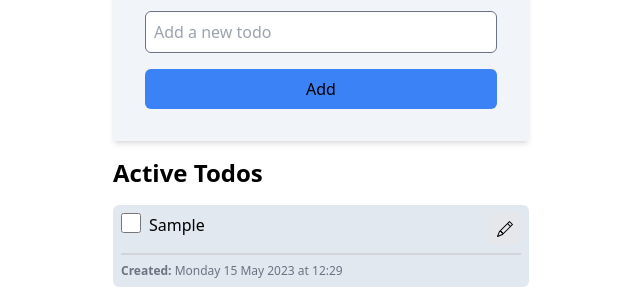
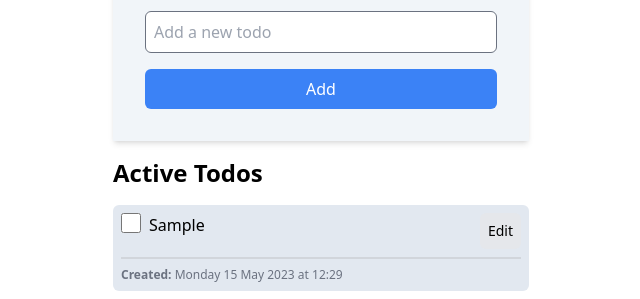
Before and after one commit to utarit/todo-example, a Next.js app: page / in a window 1280 px wide. Both pictures are taken after typing "Sample" into the empty fields and a click on the button "Add". Shown: the part 140-439 px from the top of the page, without its empty margins (319-959 px from the left). Built offline with nearby package versions, Linux system fonts and the light colour scheme.

Commit message:
Apply animation for list items

```diff
--- a/app/page.tsx
+++ b/app/page.tsx
@@ -70,7 +70,10 @@ export default function Home() {
           />
         </label>
 
-        <button className="w-full bg-blue-500 rounded-md p-2" type="submit">
+        <button
+          className="w-full bg-blue-500 rounded-md p-2 hover:bg-blue-600 active:bg-blue-700 text-white"
+          type="submit"
+        >
           Add
         </button>
       </form>
--- a/components/EditModal.tsx
+++ b/components/EditModal.tsx
@@ -47,13 +47,16 @@ const EditModal = ({ content, onClose, onSave }: Props) => {
         </label>
         <div className="flex flex-row gap-4 w-full">
           <button
-            className="w-full bg-red-500 rounded-md p-2"
+            className="w-full rounded-md p-2 bg-red-500 hover:bg-red-600 active:bg-red-700 text-white"
             type="button"
             onClick={onClose}
           >
             Cancel
           </button>
-          <button className="w-full bg-green-500 rounded-md p-2" type="submit">
+          <button
+            className="w-full rounded-md p-2 bg-green-500  hover:bg-green-600 active:bg-green-700 text-white"
+            type="submit"
+          >
             Submit
           </button>
         </div>
--- /dev/null
+++ b/components/TodoItem.module.css
@@ -0,0 +1,15 @@
+.fadeIn {
+  animation-name: fade-in-animation;
+  animation-duration: 1s;
+  animation-fill-mode: forwards;
+  animation-timing-function: ease-out;
+}
+
+@keyframes fade-in-animation {
+  from {
+    opacity: 0;
+  }
+  to {
+    opacity: 1;
+  }
+}
--- a/components/TodoItem.tsx
+++ b/components/TodoItem.tsx
@@ -4,23 +4,13 @@ import { createPortal } from "react-dom";
 import EditModal from "./EditModal";
 import { DEFAULT_DATE_FORMAT, DEFAULT_LOCALE } from "@/utils/dateUtils";
 
+import styles from "./TodoItem.module.css";
+
 interface Props {
   todo: Todo;
   onEdit?: (todo: Todo, newContent: string) => void;
   onArchive?: (todo: Todo) => void;
 }
-
-const penIcon = (
-  <svg
-    xmlns="http://www.w3.org/2000/svg"
-    width="16"
-    height="16"
-    fill="currentColor"
-    viewBox="0 0 16 16"
-  >
-    <path d="M12.146.146a.5.5 0 0 1 .708 0l3 3a.5.5 0 0 1 0 .708l-10 10a.5.5 0 0 1-.168.11l-5 2a.5.5 0 0 1-.65-.65l2-5a.5.5 0 0 1 .11-.168l10-10zM11.207 2.5 13.5 4.793 14.793 3.5 12.5 1.207 11.207 2.5zm1.586 3L10.5 3.207 4 9.707V10h.5a.5.5 0 0 1 .5.5v.5h.5a.5.5 0 0 1 .5.5v.5h.293l6.5-6.5zm-9.761 5.175-.106.106-1.528 3.821 3.821-1.528.106-.106A.5.5 0 0 1 5 12.5V12h-.5a.5.5 0 0 1-.5-.5V11h-.5a.5.5 0 0 1-.468-.325z" />
-  </svg>
-);
 
 const TodoItem = ({ todo, onArchive, onEdit }: Props) => {
   const [isModalOpen, setIsModalOpen] = useState(false);
@@ -46,7 +36,7 @@ const TodoItem = ({ todo, onArchive, onEdit }: Props) => {
   };
 
   return (
-    <li className="w-full bg-slate-200 p-2 rounded-md mb-2 ">
+    <li className={`w-full bg-slate-200 p-2 rounded-md mb-2 ${styles.fadeIn}`}>
       <div className="flex gap-4 items-start justify-between">
         <label className="flex items-start gap-2">
           <input
@@ -67,11 +57,10 @@ const TodoItem = ({ todo, onArchive, onEdit }: Props) => {
         </label>
         {!todo.archived && (
           <button
-            className="p-2 bg-gray-200 rounded-md"
-            aria-label="Edit todo"
+            className="p-2 bg-gray-200 rounded-md text-sm hover:bg-gray-300 active:bg-gray-400"
             onClick={() => setIsModalOpen(true)}
           >
-            {penIcon}
+            Edit
           </button>
         )}
         {isModalOpen &&
```
Also changed, not shown: 1 other file (tests, documents, lock files or other folders).
